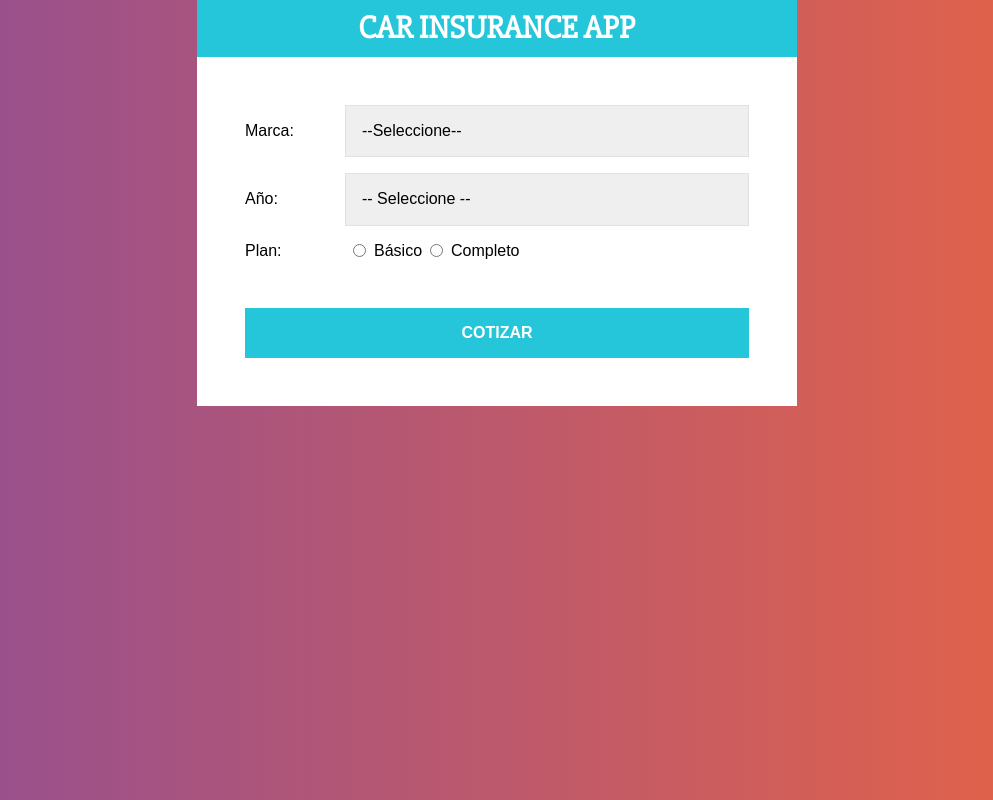
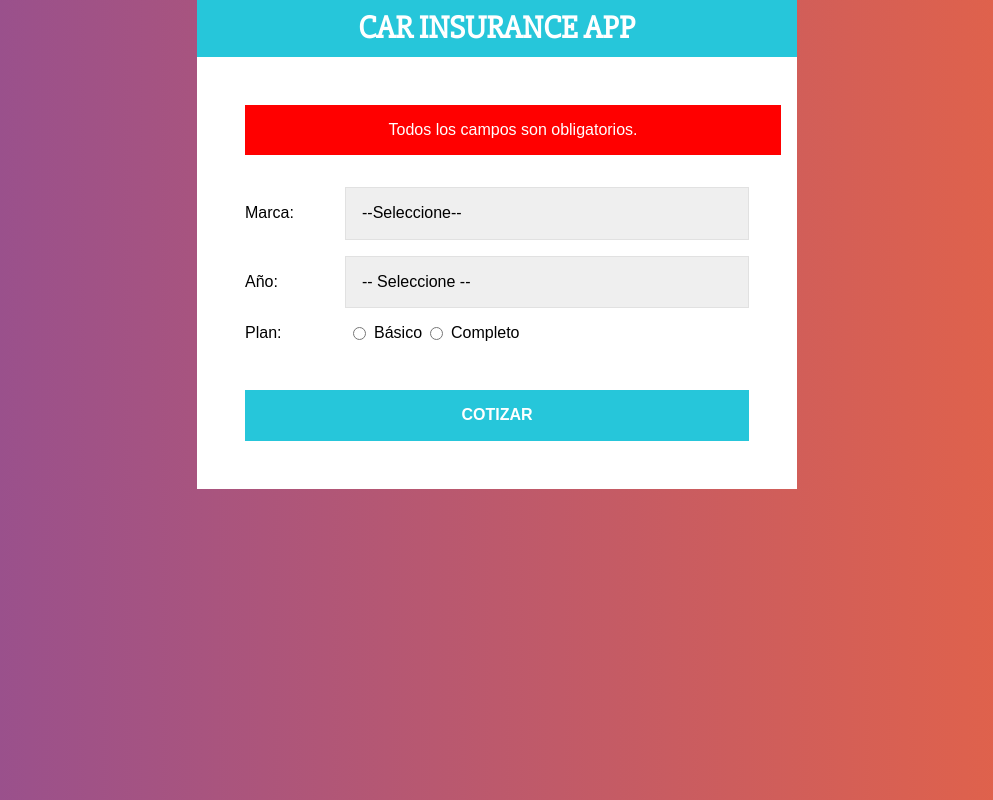
Before and after one commit to ivanurra/insurance, a React (Create React App) app: page / in a window 1280 px wide. Both pictures are taken after a click on the button "COTIZAR". Shown: the whole page, without its empty margins (143-1136 px from the left). Built offline with nearby package versions, Linux system fonts and the light colour scheme.

Commit message:
validate form

```diff
--- a/src/components/Formulario.js
+++ b/src/components/Formulario.js
@@ -41,13 +41,25 @@
   }
 `;
 
+const Error = styled.div`
+  background-color: red;
+  color: white;
+  padding: 1rem;
+  width: 100%;
+  text-align: center;
+  margin-bottom: 2rem;
+`;
+
 const Formulario = () => {
 
+  // State
   const [datos, guardarDatos] = useState({
     marca: '',
     year: '',
     plan: ''
   });
+
+  const [ error, guardarError ] = useState(false);
 
   // extraer los valores del state
   const { marca, year, plan } = datos;
@@ -60,8 +72,36 @@
     })
   }
 
+  // cuando el usuario presiona submit
+  const cotizarSeguro = e => {
+    e.preventDefault();
+
+    if (marca.trim() === '' || year.trim() === '' || plan.trim() === '') {
+      guardarError(true);
+      return;
+    }
+
+    guardarError(false);
+
+    // obtener la diferencia de años
+
+    // por cada año hay que restar el 3%
+
+    // Americano 15%
+    // Asiático 5%
+    // Europeo 30%
+
+    // Básico aumenta 20%
+    // Completo
+
+    // Total
+  }
+
   return (
-    <form>
+    <form
+      onSubmit={cotizarSeguro}
+    >
+    { error ? <Error>Todos los campos son obligatorios.</Error>: null}
       <Campo>
         <Label>Marca:</Label>
         <Select
@@ -110,7 +150,7 @@
           checked={plan === "completo"}
           onChange={obtenerInformacion}/> Completo
       </Campo>
-      <Button type="button">Cotizar</Button>
+      <Button type="submit">Cotizar</Button>
     </form>
   );
 };
```
